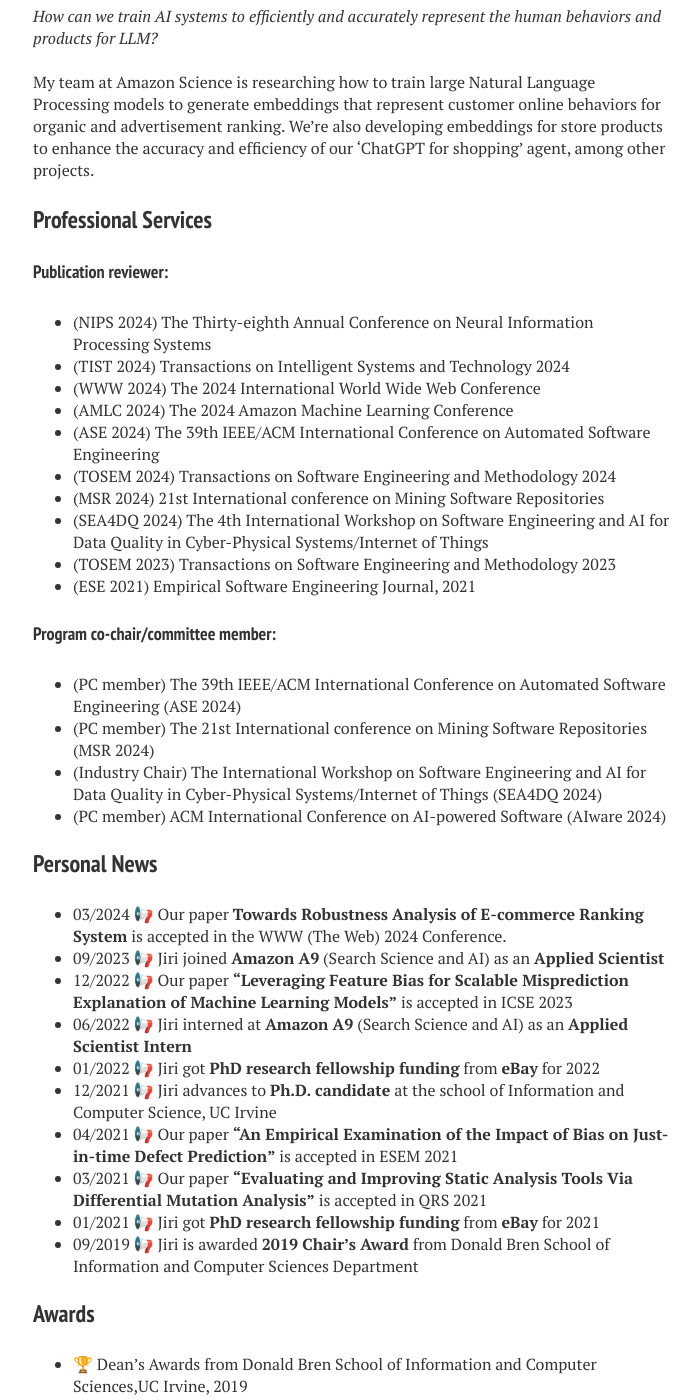
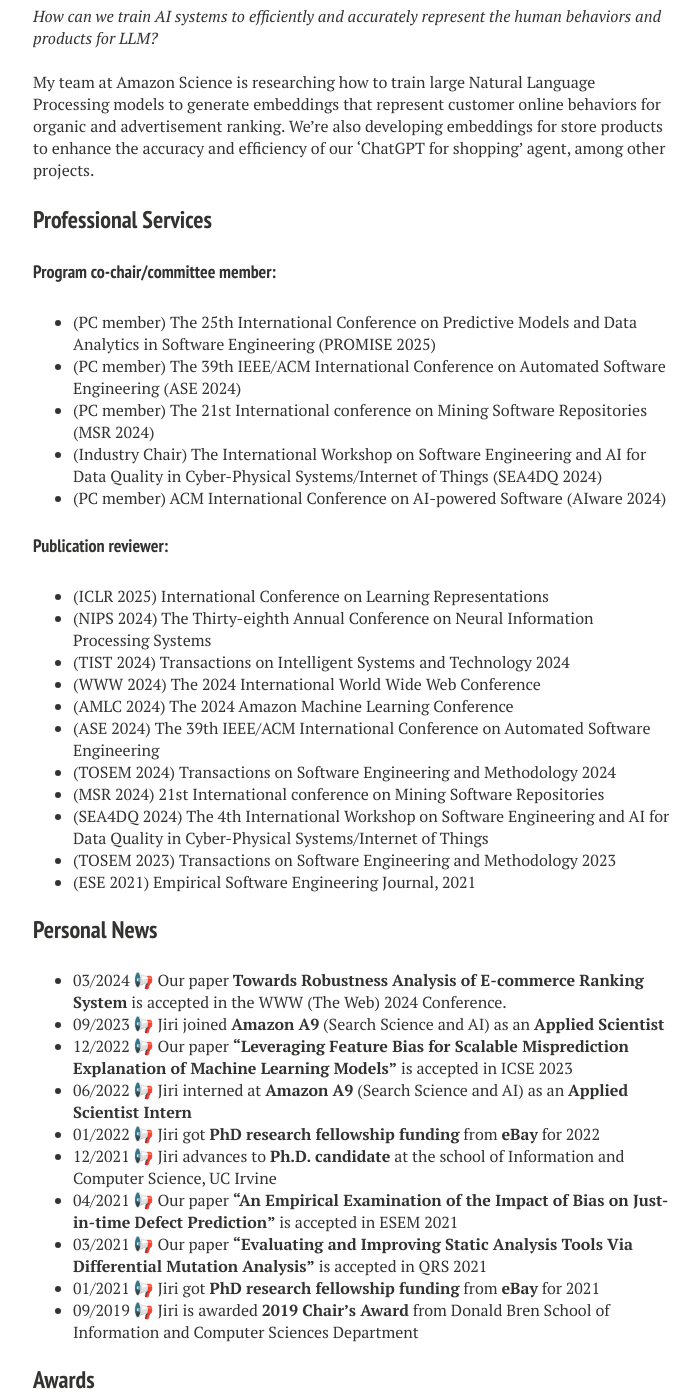
Before and after one commit to Jirigesi/Jirigesi.github.io, a Jekyll site: the page built from index.md, in a window 1280 px wide and 1400 px high, scrolled down 701 px. Shown: the whole window, without its empty margins (287-987 px from the left). Built offline with Jekyll 4.4.1, drawn with Linux system fonts in a browser that asks for light colours; nearby versions of some CDN libraries; comment, search, counter and statistics services are not loaded.

Commit message:
Update index.md

```diff
--- a/index.md
+++ b/index.md
@@ -29,8 +29,16 @@ My team at Amazon Science is researching how to train large Natural Language Pro
 
 
 ### Professional Services
+
+#### Program co-chair/committee member:
+- (PC member) The 25th International Conference on Predictive Models and Data Analytics in Software Engineering (PROMISE 2025)
+- (PC member) The 39th IEEE/ACM International Conference on Automated Software Engineering (ASE 2024)
+- (PC member) The 21st International conference on Mining Software Repositories (MSR 2024)
+- (Industry Chair) The International Workshop on Software Engineering and AI for Data Quality in Cyber-Physical Systems/Internet of Things (SEA4DQ 2024)
+- (PC member) ACM International Conference on AI-powered Software (AIware 2024)
+
 #### Publication reviewer:
-
+- (ICLR 2025) International Conference on Learning Representations
 - (NIPS 2024) The Thirty-eighth Annual Conference on Neural Information Processing Systems
 - (TIST 2024) Transactions on Intelligent Systems and Technology 2024
 - (WWW 2024) The 2024 International World Wide Web Conference
```
Also changed, not shown: other parts of index.md (+1 -5 lines).
